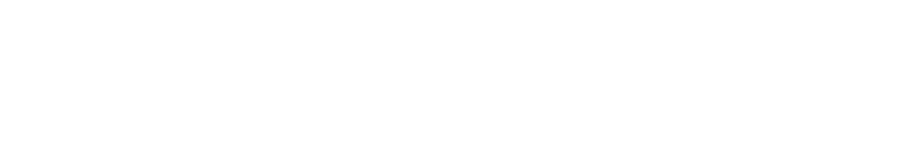
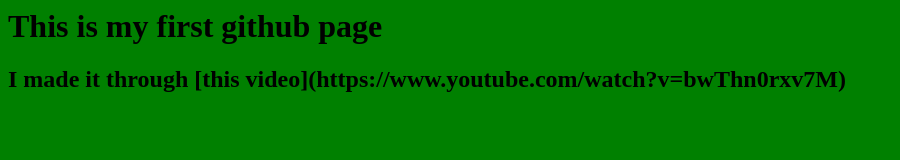
Before and after one commit to anjay1101/helloWorld, a plain HTML site: page index.html in a window 1280 px wide. Shown: the whole page, without its empty margins (0-900 px from the left). Drawn offline with Linux system fonts and the light colour scheme.

Commit message:
Update index.html

```diff
--- a/index.html
+++ b/index.html
@@ -1 +1,20 @@
 <html>
+  <title>
+    First website
+  </title>
+
+  <body>
+    <h1>This is my first github page</h1>
+    <h2>I made it through [this video](https://www.youtube.com/watch?v=bwThn0rxv7M)</h2>
+  </body>
+
+  <style>
+    body {
+      background-color:green;
+      color: #fff
+      text-align: center
+    }
+
+  </style>
+
+</html>
```
